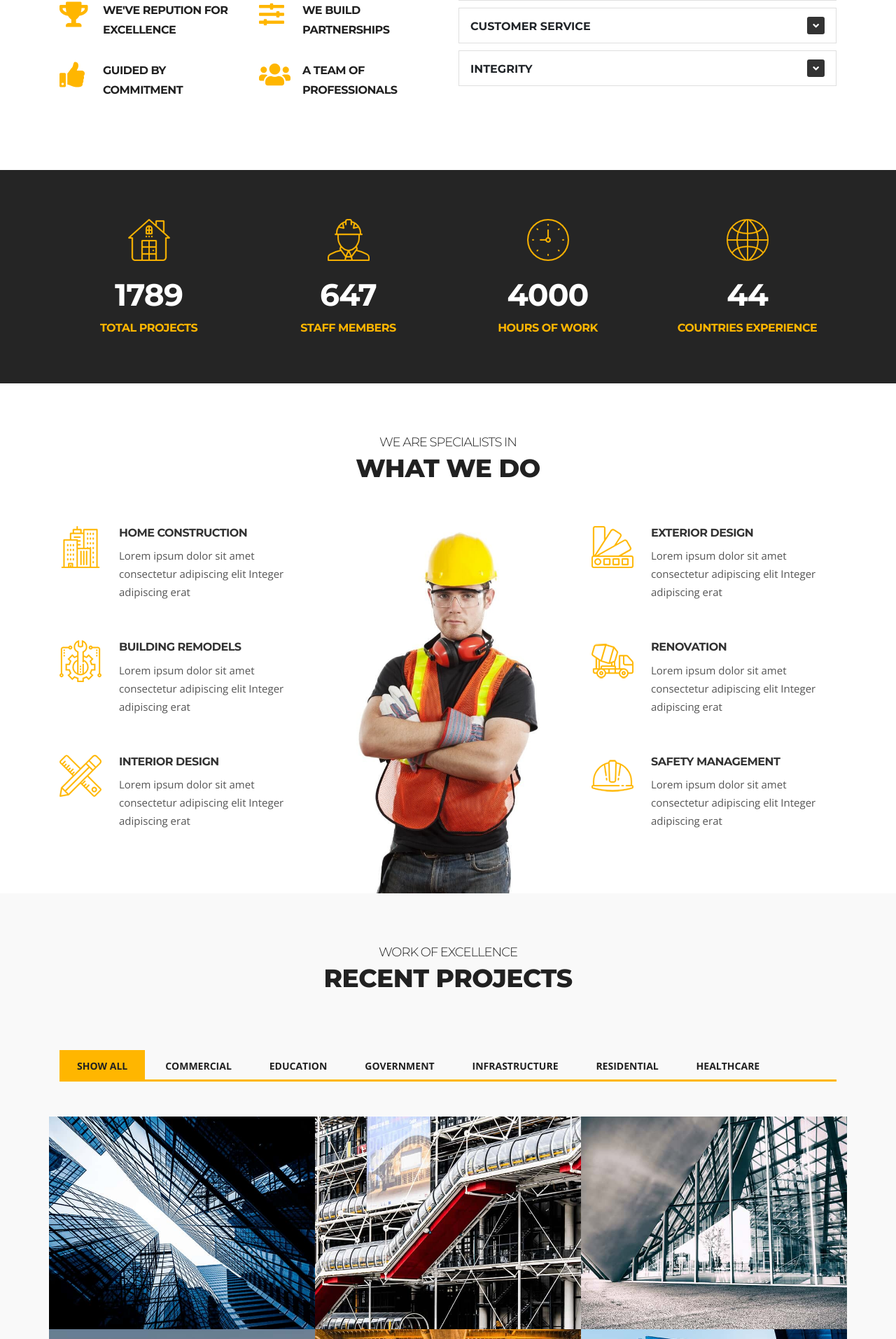
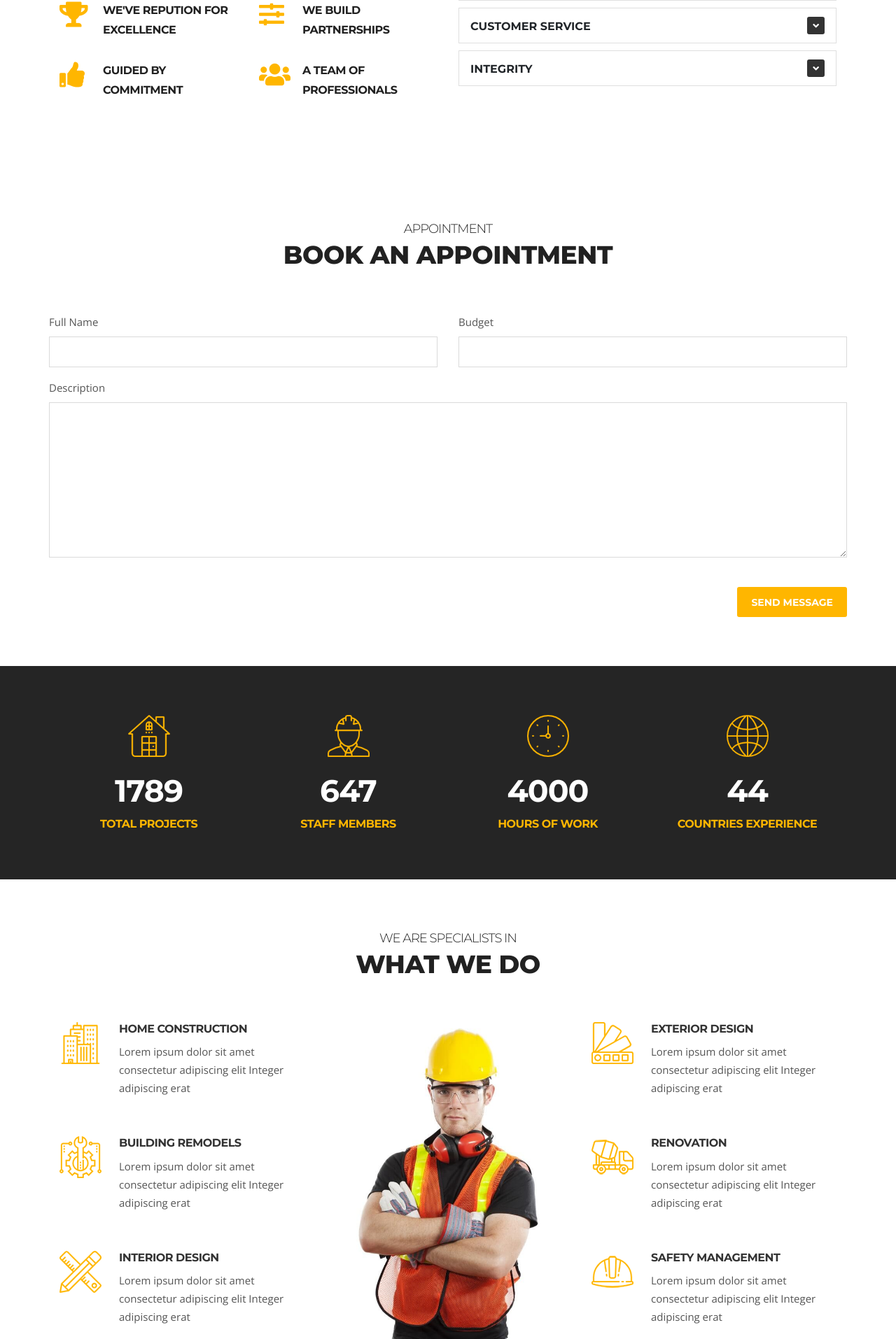
Before and after one commit to danish-khan-I/real-estate-flask-owasp-top-10, a Flask app: page / in a window 1280 px wide. Shown: the part 1305-3219 px from the top of the page at 70% size. Run offline with Flask 2, Linux system fonts and the light colour scheme; some libraries are stand-ins or nearby versions.

Commit message:
added appointment

```diff
--- a/templates/index.html
+++ b/templates/index.html
@@ -305,7 +305,76 @@
   <!-- Container end -->
 </section>
 <!-- Feature are end -->
+<section id="appointment" class="news">
+  <div class="container">
+    <div class="row text-center">
+      <div class="col-12">
+        <h2 class="section-title">Appointment</h2>
+        <h3 class="section-sub-title">Book an Appointment</h3>
+      </div>
+    </div>
+    <!--/ Title row end -->
 
+    <div class="row">
+      <form id="" action="/" method="post" role="form" class="w-100">
+        <div class="error-container"></div>
+        <div class="row">
+          <div class="col-md-6">
+            <div class="form-group">
+              <label>Full Name</label>
+              <input
+                class="form-control form-control-name"
+                name="fullname"
+                id="name"
+                placeholder=""
+                type="text"
+                required
+              />
+            </div>
+          </div>
+
+          <div class="col-md-6">
+            <div class="form-group">
+              <label>Budget</label>
+              <input
+                class="form-control form-control-subject"
+                name="budget"
+                id="subject"
+                placeholder=""
+                required
+              />
+            </div>
+          </div>
+        </div>
+        <div class="form-group">
+          <label>Description</label>
+          <textarea
+            class="form-control form-control-message"
+            name="message"
+            id="message"
+            placeholder=""
+            rows="10"
+            required
+          ></textarea>
+        </div>
+        <div class="text-right">
+          <br />
+          <button class="btn btn-primary solid blank" type="submit">
+            Send Message
+          </button>
+        </div>
+      </form>
+    </div>
+    <!--/ Content row end -->
+    {% if fullname and budget %}
+    <div class="alert alert-success my-2">
+      Hi <b>{{ fullname }}</b> , We have got your appointment. We will contact
+      you shortly
+    </div>
+    {% endif %}
+  </div>
+  <!--/ Container end -->
+</section>
 <section id="facts" class="facts-area dark-bg">
   <div class="container">
     <div class="facts-wrapper">
@@ -1128,5 +1197,6 @@
   </div>
   <!--/ Container end -->
 </section>
+
 <!--/ News end -->
 {% endblock %}
```
